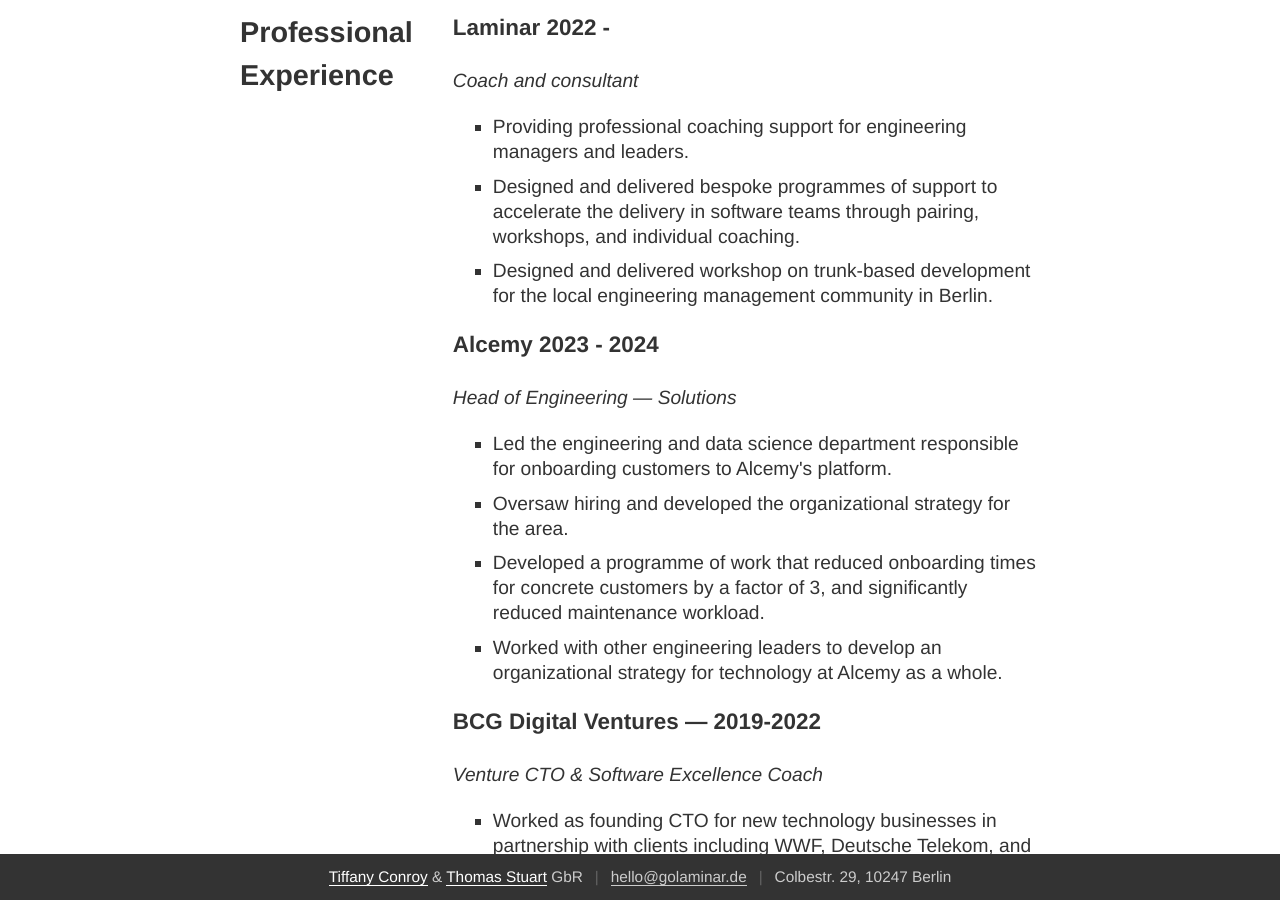
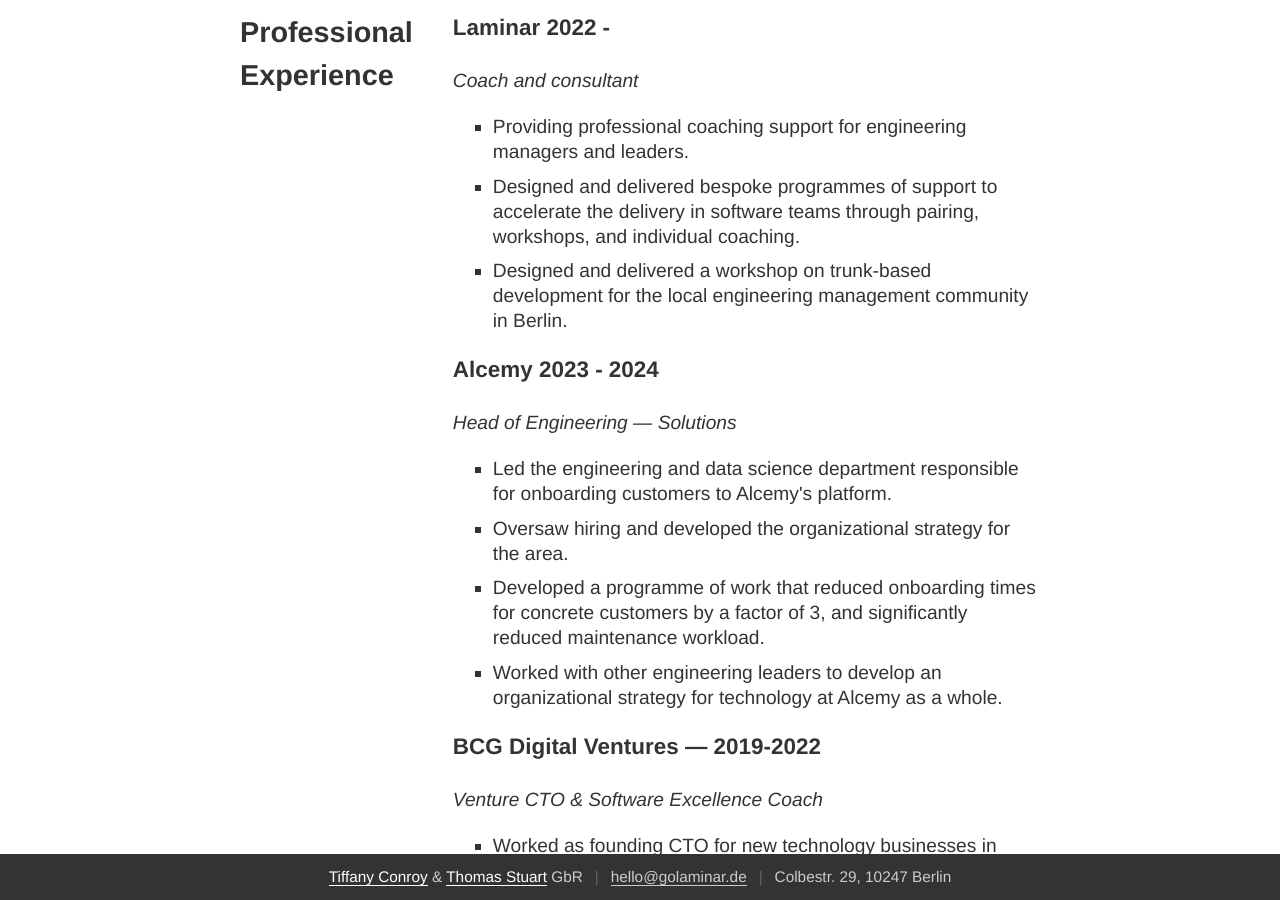
Before and after one commit to golaminar/golaminar.github.io, a Jekyll site: the page built from tom/cv.html, in a window 1280 px wide and 900 px high, scrolled down 790 px. Built offline with Jekyll 4.4.1, drawn with Linux system fonts in a browser that asks for light colours.

Commit message:
There's space for an indefinite article.

```diff
--- a/tom/cv.html
+++ b/tom/cv.html
@@ -80,7 +80,7 @@
                 <ul>
                     <li>Providing professional coaching support for engineering managers and leaders.</li>
                     <li>Designed and delivered bespoke programmes of support to accelerate the delivery in software teams through pairing, workshops, and individual coaching.</li>
-                    <li>Designed and delivered workshop on trunk-based development for the local engineering management community in Berlin.</li>
+                    <li>Designed and delivered a workshop on trunk-based development for the local engineering management community in Berlin.</li>
                 </ul>
                 <h3>Alcemy 2023 - 2024</h3>
                 <p style="font-style: italic;">Head of Engineering — Solutions</p>
```
